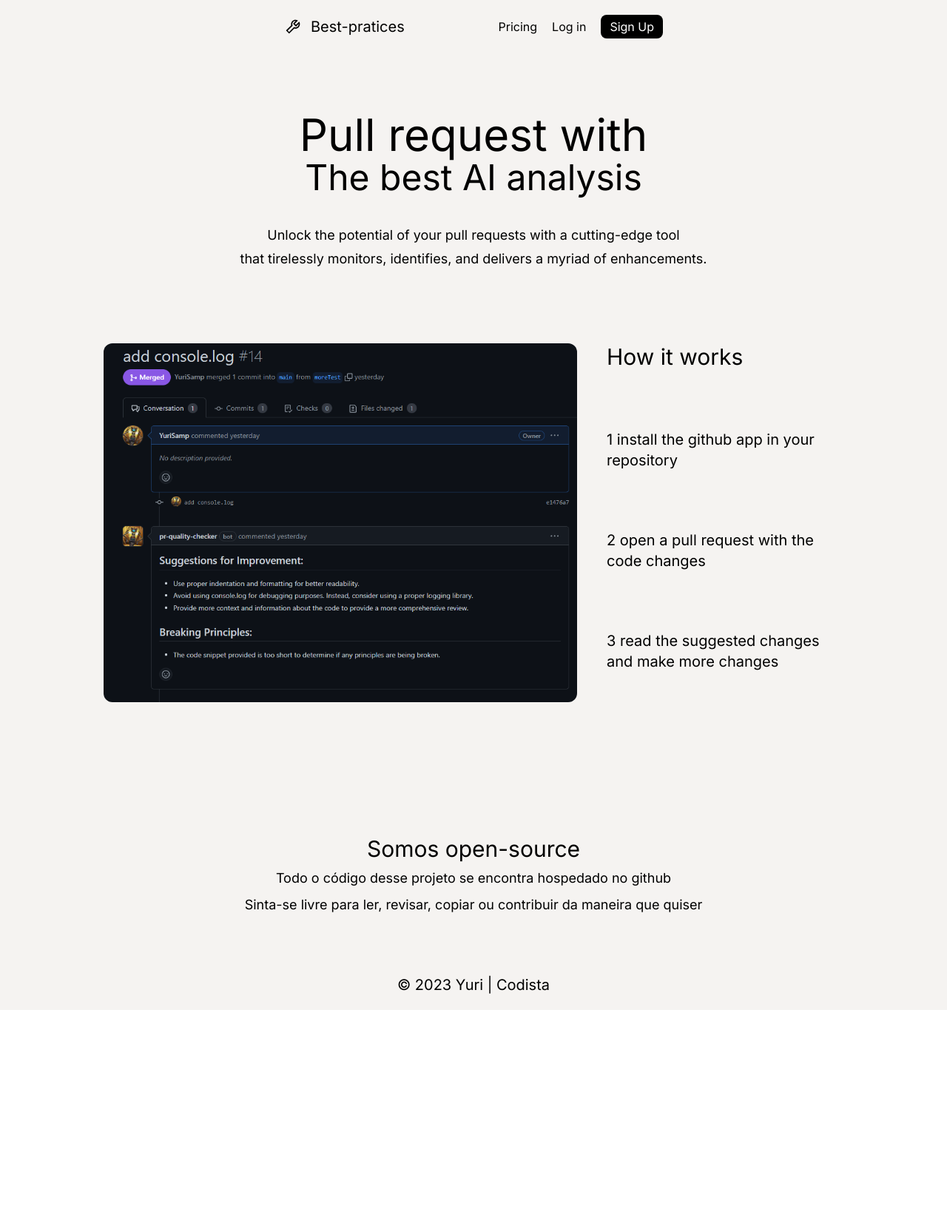
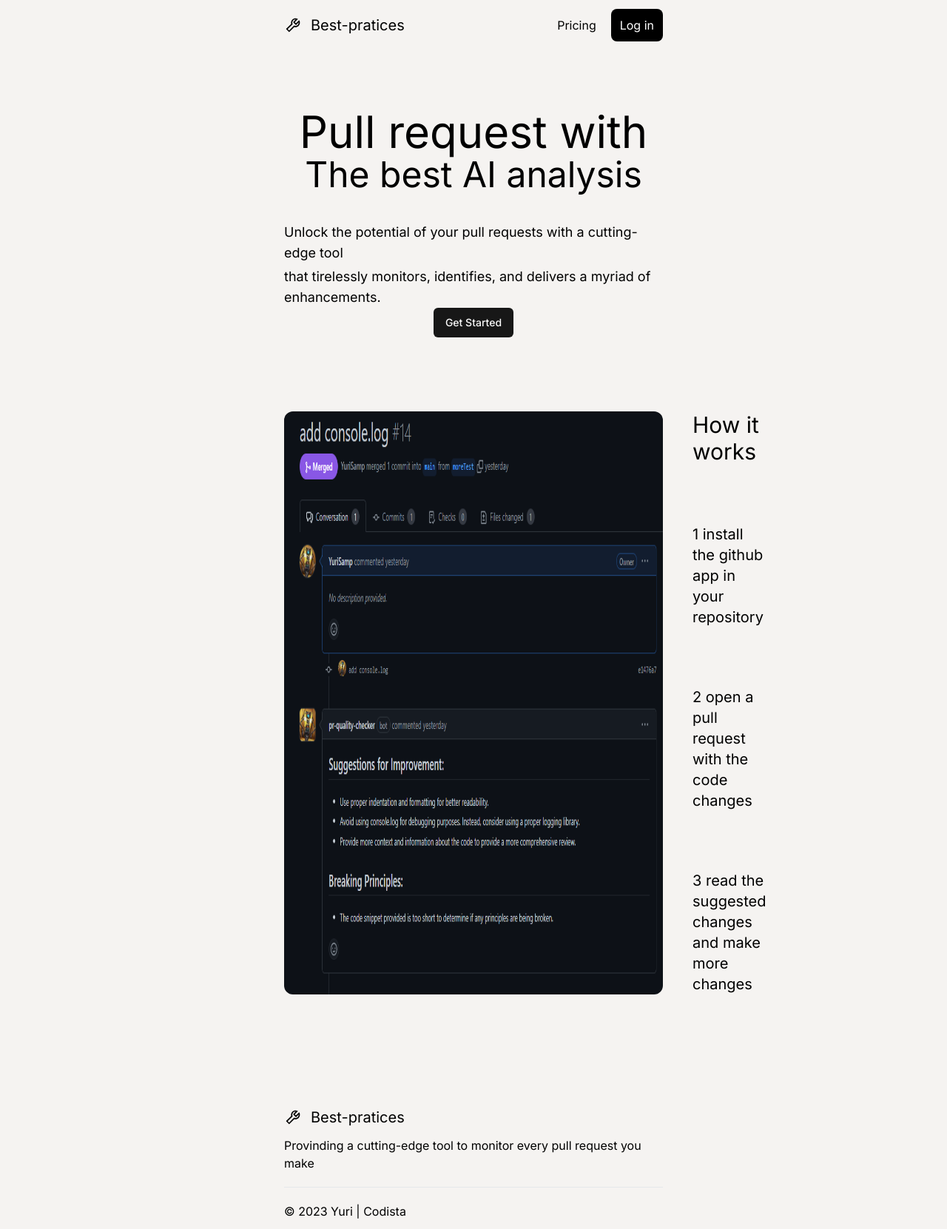
Before and after one commit to YuriSamp/best-practices, a Next.js app: page / in a window 1280 px wide. Shown: the whole page at 74% size. Before the commit the page ends 1365 px from the top, so only its background shows below. Built offline with nearby package versions, Linux system fonts and the light colour scheme.

Commit message:
add more pages

```diff
--- a/src/app/api/webhook/WritePullRequest.ts
+++ b/src/app/api/webhook/WritePullRequest.ts
@@ -17,7 +17,6 @@ export async function writePullRequestComment({
       const codeChanges = await pullRequestChanges.text();
       const prChanges = cleanCodeChanges(codeChanges);
       const aiAnalysis = await gptAnalysisResult(prChanges);
-      console.log(aiAnalysis);
       if (aiAnalysis) {
         return octokit.request(
           'POST /repos/{owner}/{repo}/issues/{issue_number}/comments',
--- /dev/null
+++ b/src/app/auth/page.tsx
@@ -0,0 +1,17 @@
+import React from 'react'
+import { Github } from 'lucide-react'
+import { Button } from '@/components/ui/button'
+
+const Auth = () => {
+  return (
+    <main className='w-full min-h-screen flex justify-center items-center'>
+      <div className='flex flex-col justify-center items-center'>
+        <Button>
+          <Github /> Sign in with Github
+        </Button>
+      </div>
+    </main>
+  )
+}
+
+export default Auth
--- /dev/null
+++ b/src/app/dashboard/page.tsx
@@ -0,0 +1,9 @@
+import React from 'react'
+
+const Dashboard = () => {
+  return (
+    <div>page</div>
+  )
+}
+
+export default Dashboard
--- a/src/app/page.tsx
+++ b/src/app/page.tsx
@@ -1,21 +1,14 @@
-'use client'
-
 import Link from 'next/link';
 import { AiOutlineTool } from 'react-icons/ai'
 import PrExample from '../../public/example.png'
 import Image from 'next/image';
-import axios from 'axios'
-
+import { Button } from '@/components/ui/button';
 
 export default function Home() {
 
-  const teste = async () => {
-    const response = await axios.post('/api/webhook')
-  }
-
   return (
-    <main className="flex min-h-screen flex-col items-center bg-[#f5f3f1]">
-      <header className='flex justify-between px-96 items-center my-5 w-full'>
+    <main className="flex min-h-screen flex-col items-center bg-[#f5f3f1] px-96 ">
+      <header className='flex justify-between items-center my-5 w-full'>
         <div className='flex items-center gap-3'>
           <AiOutlineTool className='w-6 h-6' />
           <h3 className='text-xl'>Best-pratices</h3>
@@ -26,10 +19,7 @@ export default function Home() {
               <Link href={'#'}>Pricing</Link>
             </li>
             <li>
-              <Link href={'#'}>Log in</Link>
-            </li>
-            <li className='px-3 py-1 rounded-lg bg-black text-white'>
-              <Link href={'#'}>Sign Up</Link>
+              <Link className='p-3 rounded-lg bg-black text-white ' href={'#'}>Log in</Link>
             </li>
           </ul>
         </nav>
@@ -46,6 +36,11 @@ export default function Home() {
           <span>that tirelessly monitors, identifies, and delivers a myriad of enhancements.</span>
         </h3>
       </div>
+      <section>
+        <Button>
+          <Link href={'/auth'}>Get Started</Link>
+        </Button>
+      </section>
       <section className='my-20'>
         <div className='my-5 flex justify-between gap-10' >
           <Image src={PrExample} alt='Pull Request example' width={640} height={440} className='rounded-xl' />
@@ -59,12 +54,16 @@ export default function Home() {
           </ol>
         </div>
       </section>
-      <section className='my-20 text-center'>
-        <h2 className='text-3xl'>Somos open-source</h2>
-        <p className='my-2 text-lg'>Todo o código desse projeto se encontra hospedado no github</p>
-        <p className='text-lg'>Sinta-se livre para ler, revisar, copiar ou contribuir da maneira que quiser</p>
-      </section>
-      <footer className='mb-5 text-xl'>
+      <footer className='flex flex-col my-3 w-full '>
+        <div className='flex w-full my-5 py-5 border-b'>
+          <div className='flex flex-col gap-3'>
+            <div className='flex items-center gap-3'>
+              <AiOutlineTool className='w-6 h-6' />
+              <h3 className='text-xl'>Best-pratices</h3>
+            </div>
+            Provinding a cutting-edge tool to monitor every pull request you make
+          </div>
+        </div>
         &#169; 2023 Yuri | Codista
       </footer>
     </main>
```
